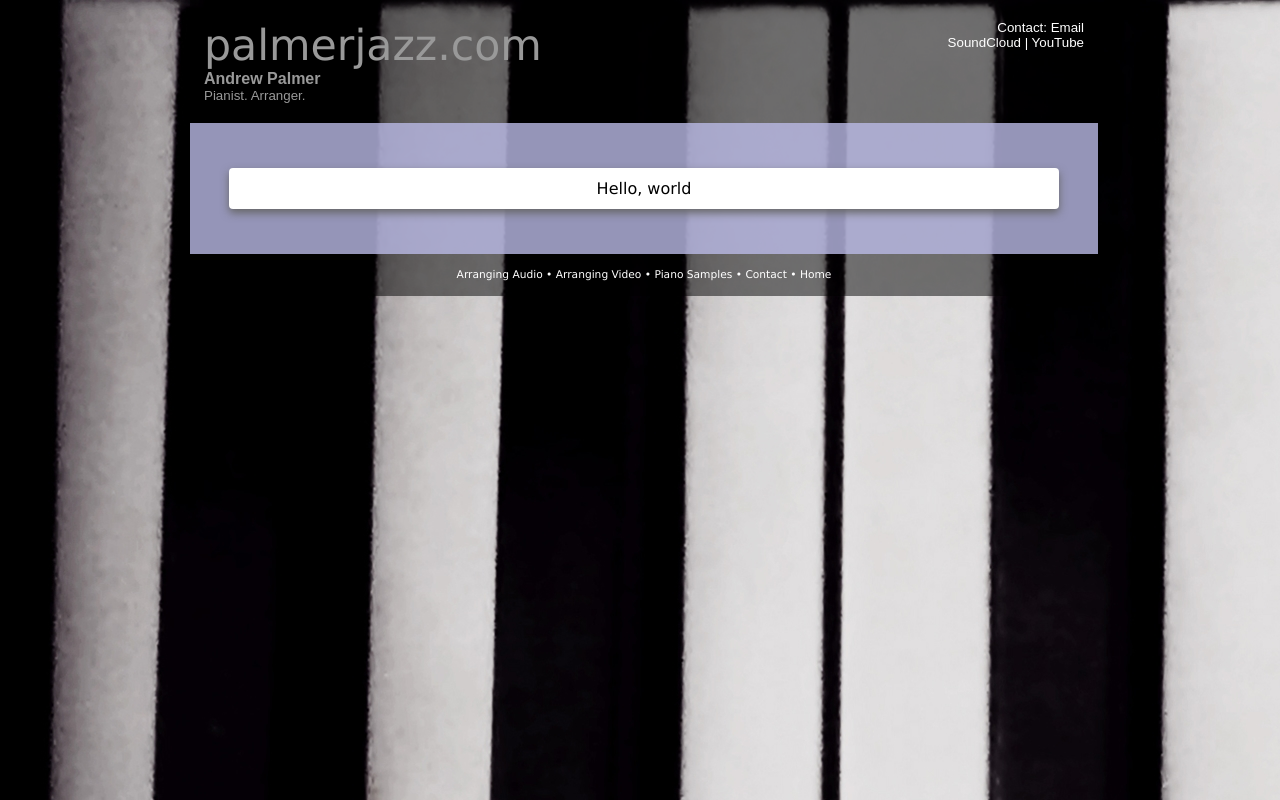
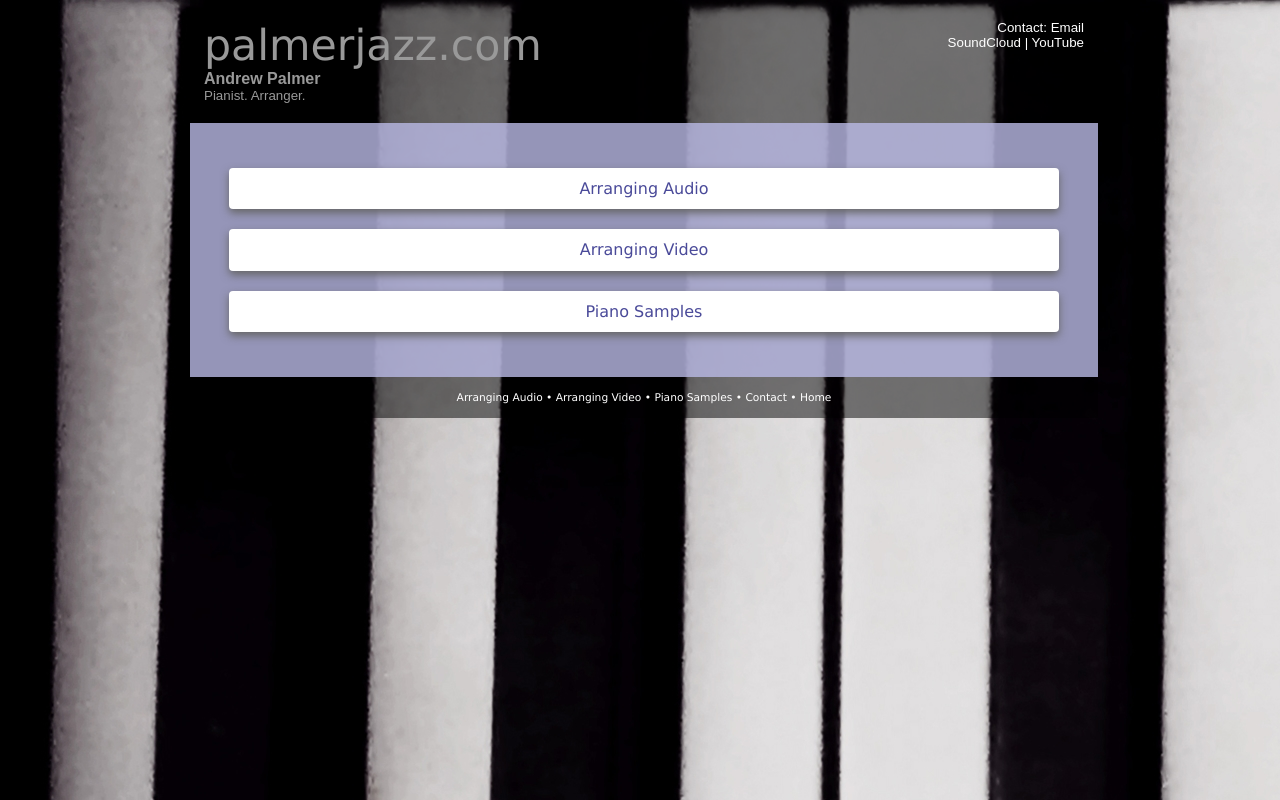
Before and after one commit to palmerjazz/src, a Vue app: page / in a window 1280 px wide. Built offline with nearby package versions, Linux system fonts and the light colour scheme; a web font is replaced by a local one.

Commit message:
Link home page to site pages

```diff
--- a/src/components/Home.vue
+++ b/src/components/Home.vue
@@ -1,5 +1,21 @@
 <template>
   <div>
-    <inner-item>Hello, world</inner-item>
+    <inner-item v-for="{ routeName, linkText } in siteSections" :key="routeName">
+      <div><router-link :to="{ name: routeName }">{{ linkText }}</router-link></div>
+    </inner-item>
   </div>
 </template>
+
+<script>
+export default {
+  data() {
+    return {
+      siteSections: [
+        { routeName: 'Audio', linkText: 'Arranging Audio' },
+        { routeName: 'Video', linkText: 'Arranging Video' },
+        { routeName: 'PianoSamples', linkText: 'Piano Samples' },
+      ],
+    };
+  },
+};
+</script>
```
